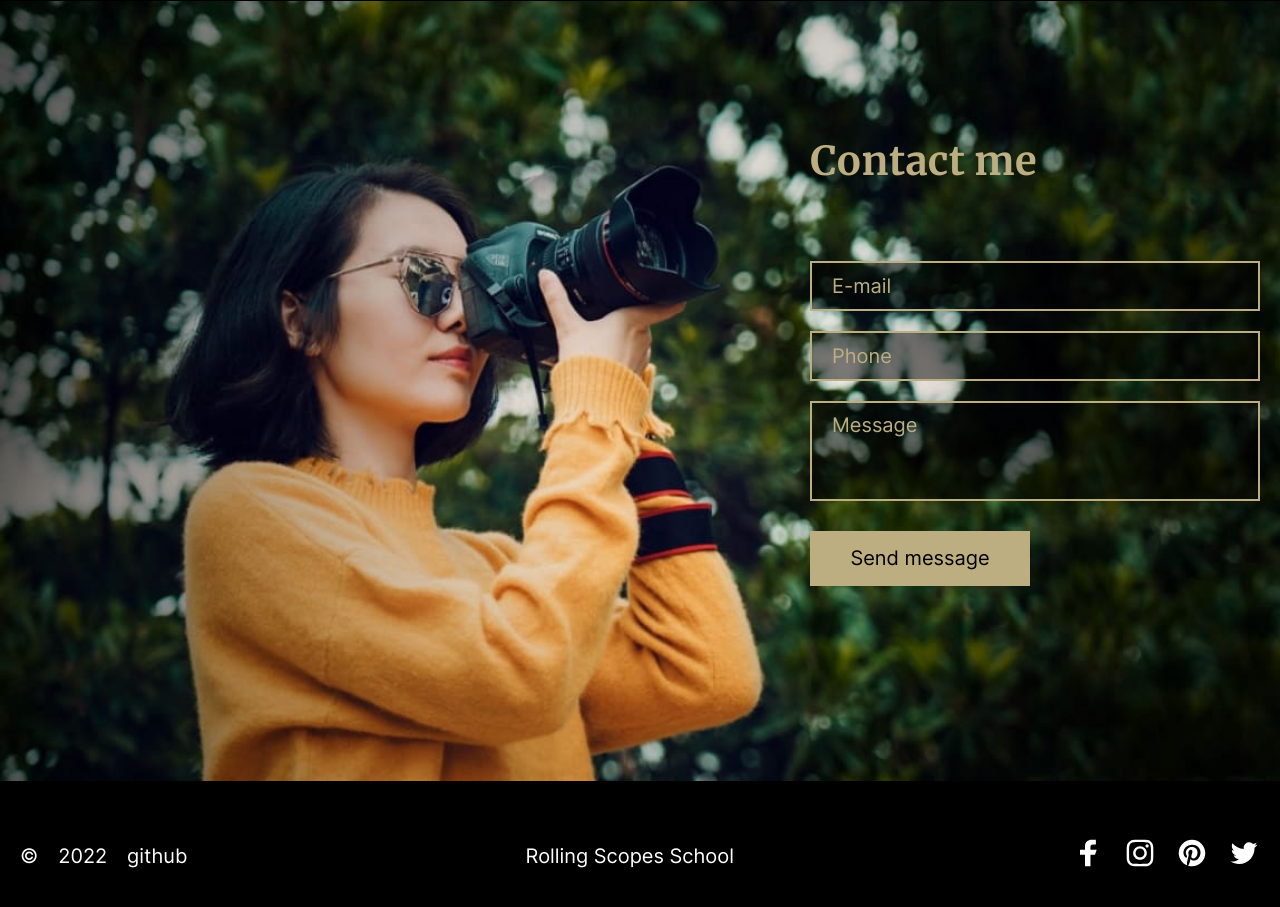
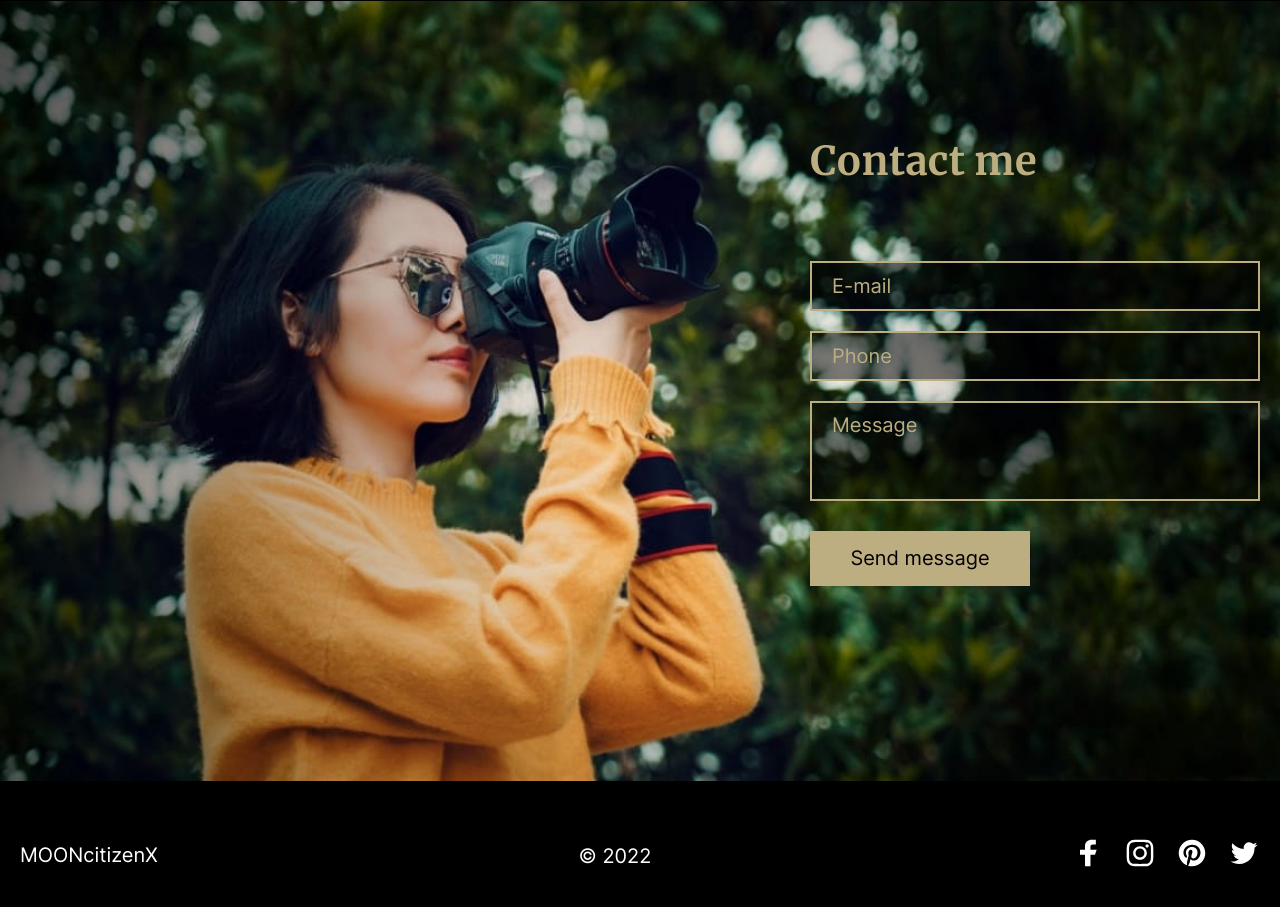
Before and after one commit to MOONcitizenX/portfolio-1, a plain HTML site: page index.html in a window 1280 px wide. Shown: the part 4562-5469 px from the top of the page. Drawn offline with Linux system fonts and the light colour scheme.

Commit message:
refactor: remove rs link

```diff
--- a/index.html
+++ b/index.html
@@ -483,20 +483,16 @@
 		</main>
 		<footer class="footer">
 			<div class="footer__block">
-				<p class="footer__block-item">&copy;</p>
-				<p class="footer__block-item">2022</p>
-				<p class="footer__block-item">
 				<a
 					href="http://github.com"
 					target="_blank"
 					rel="noopener noreferrer"
 					class="footer__block-git"
-						>github</a
+					>MOONcitizenX</a
 				>
-				</p>
 			</div>
 			<div class="footer__block">
-				<p class="footer__block-item">Rolling Scopes School</p>
+				<p class="footer__block-item">&copy; 2022</p>
 			</div>
 			<div class="footer__block">
 				<a href="#!" class="footer__block-link"
```
Lines whose indentation alone changed are shown as unchanged.
